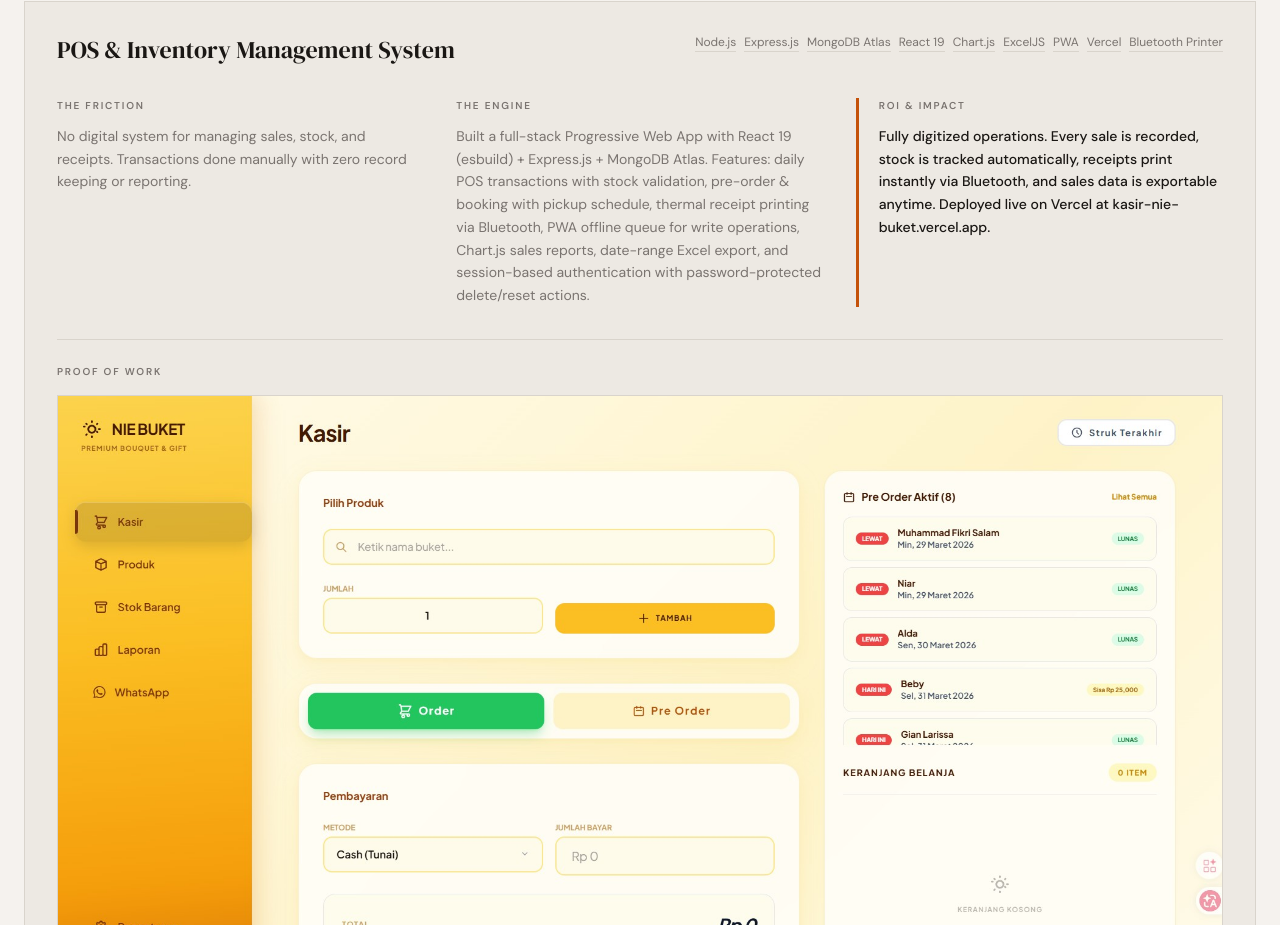
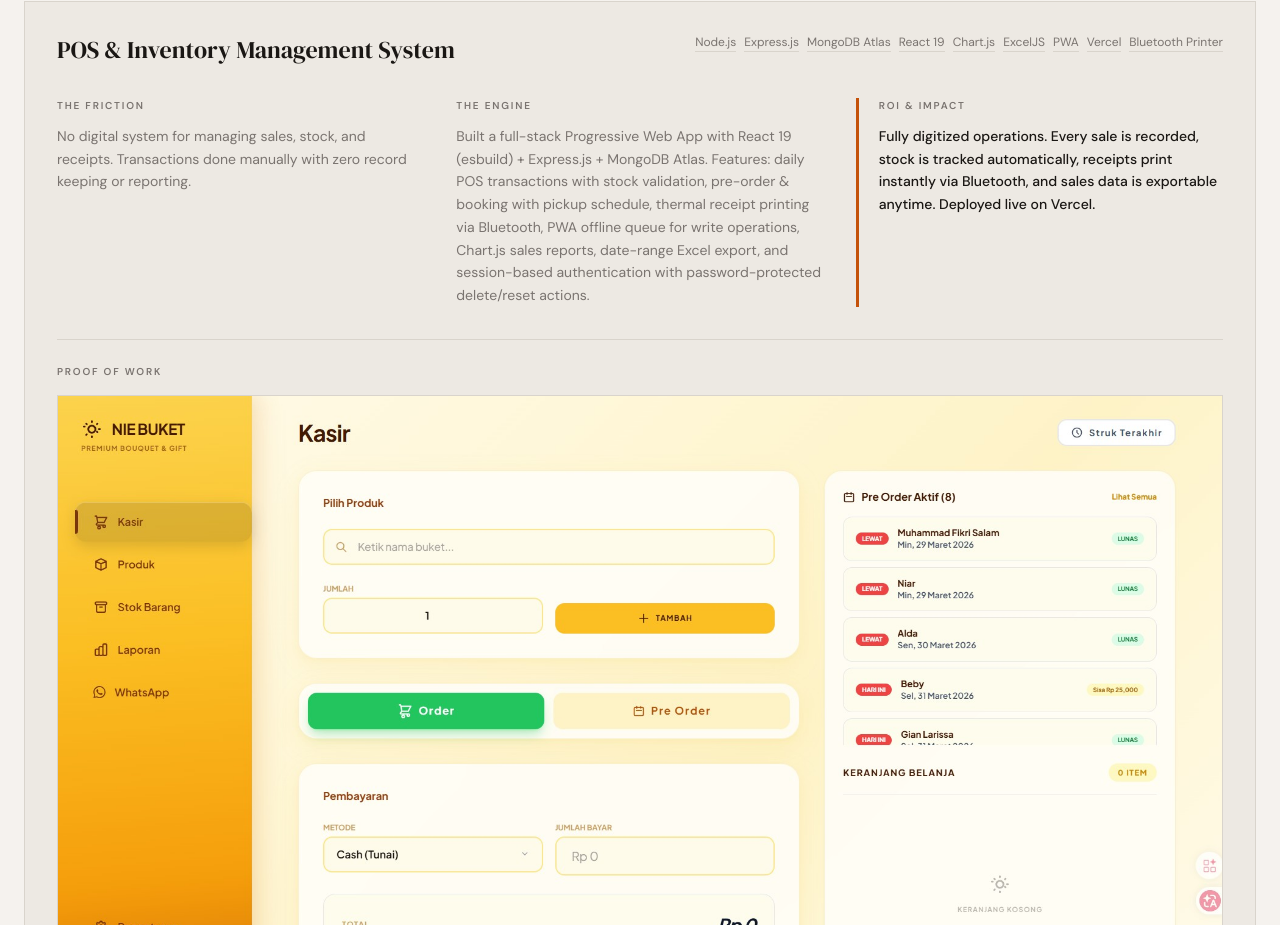
Before and after one commit to tamtam2492/portfolio, a React (Vite) app: page / in a window 1280 px wide. Shown: the part 6536-7461 px from the top of the page. Built offline with nearby package versions, Linux system fonts and the light colour scheme.

Commit message:
fix: remove live URL from Nie Buket project descriptions

```diff
--- a/public/cv-en.html
+++ b/public/cv-en.html
@@ -236,7 +236,7 @@ I don&rsquo;t just build systems - I understand what breaks in the real world an
     <span class="job-meta">2024 &nbsp;|&nbsp; Makassar</span>
   </div>
   <ul>
-    <li>Full-stack PWA: React 19 (esbuild) + Express.js + MongoDB Atlas; deployed live on Vercel (kasir-nie-buket.vercel.app)</li>
+    <li>Full-stack PWA: React 19 (esbuild) + Express.js + MongoDB Atlas; deployed live on Vercel</li>
     <li>Features: daily POS with stock validation, pre-order &amp; booking with pickup schedule, Bluetooth thermal printing, PWA offline queue</li>
     <li>Chart.js sales reports, date-range Excel export (ExcelJS), session-based auth with password-protected delete/reset actions</li>
   </ul>
--- a/public/cv-id.html
+++ b/public/cv-id.html
@@ -254,7 +254,7 @@ Saya tidak hanya membangun sistem - saya memahami apa yang rusak di lapangan dan
     <span class="job-meta">2024 &nbsp;|&nbsp; Makassar</span>
   </div>
   <ul>
-    <li>Full-stack PWA: React 19 (esbuild) + Express.js + MongoDB Atlas; live di Vercel (kasir-nie-buket.vercel.app)</li>
+    <li>Full-stack PWA: React 19 (esbuild) + Express.js + MongoDB Atlas; live di Vercel</li>
     <li>Fitur: kasir harian dengan validasi stok, pre-order &amp; booking dengan jadwal pengambilan, struk termal Bluetooth, PWA offline queue</li>
     <li>Laporan penjualan Chart.js, export Excel rentang tanggal (ExcelJS), autentikasi session dengan proteksi password untuk aksi hapus/reset</li>
   </ul>
--- a/src/App.tsx
+++ b/src/App.tsx
@@ -87,7 +87,7 @@ const clients = [
         title: "POS & Inventory Management System",
         problem: { en: "No digital system for managing sales, stock, and receipts. Transactions done manually with zero record keeping or reporting.", id: "Tidak ada sistem digital untuk mengelola penjualan, stok, dan struk. Transaksi dilakukan manual tanpa pencatatan atau pelaporan." },
         solution: { en: "Built a full-stack Progressive Web App with React 19 (esbuild) + Express.js + MongoDB Atlas. Features: daily POS transactions with stock validation, pre-order & booking with pickup schedule, thermal receipt printing via Bluetooth, PWA offline queue for write operations, Chart.js sales reports, date-range Excel export, and session-based authentication with password-protected delete/reset actions.", id: "Membangun Progressive Web App full-stack dengan React 19 (esbuild) + Express.js + MongoDB Atlas. Fitur: transaksi kasir harian dengan validasi stok, pre-order & booking dengan jadwal pengambilan, cetak struk Bluetooth, PWA offline queue untuk operasi tulis saat koneksi tidak stabil, laporan penjualan Chart.js, export Excel dengan rentang tanggal, dan autentikasi session dengan proteksi password untuk aksi hapus/reset." },
-        roi: { en: "Fully digitized operations. Every sale is recorded, stock is tracked automatically, receipts print instantly via Bluetooth, and sales data is exportable anytime. Deployed live on Vercel at kasir-nie-buket.vercel.app.", id: "Operasional sepenuhnya terdigitalisasi. Setiap penjualan tercatat, stok dilacak otomatis, struk tercetak seketika via Bluetooth, dan data penjualan dapat diekspor kapan saja. Live di Vercel: kasir-nie-buket.vercel.app." },
+        roi: { en: "Fully digitized operations. Every sale is recorded, stock is tracked automatically, receipts print instantly via Bluetooth, and sales data is exportable anytime. Deployed live on Vercel.", id: "Operasional sepenuhnya terdigitalisasi. Setiap penjualan tercatat, stok dilacak otomatis, struk tercetak seketika via Bluetooth, dan data penjualan dapat diekspor kapan saja. Di-deploy di Vercel." },
         tools: ["Node.js", "Express.js", "MongoDB Atlas", "React 19", "Chart.js", "ExcelJS", "PWA", "Vercel", "Bluetooth Printer"],
         icon: <Database className="w-5 h-5 text-pink-400" />,
         image: "/niebuket-proof.jpg"
```
